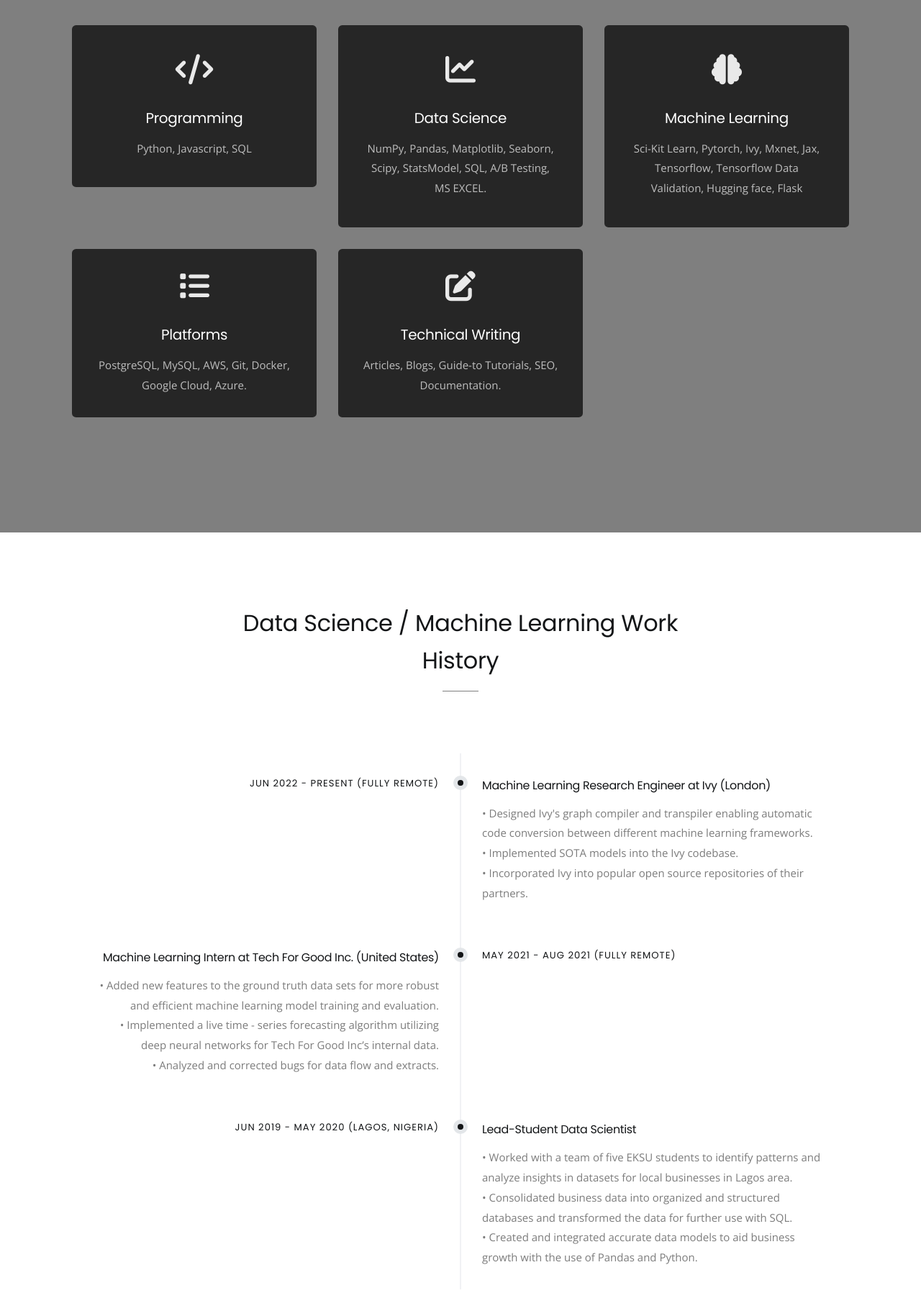
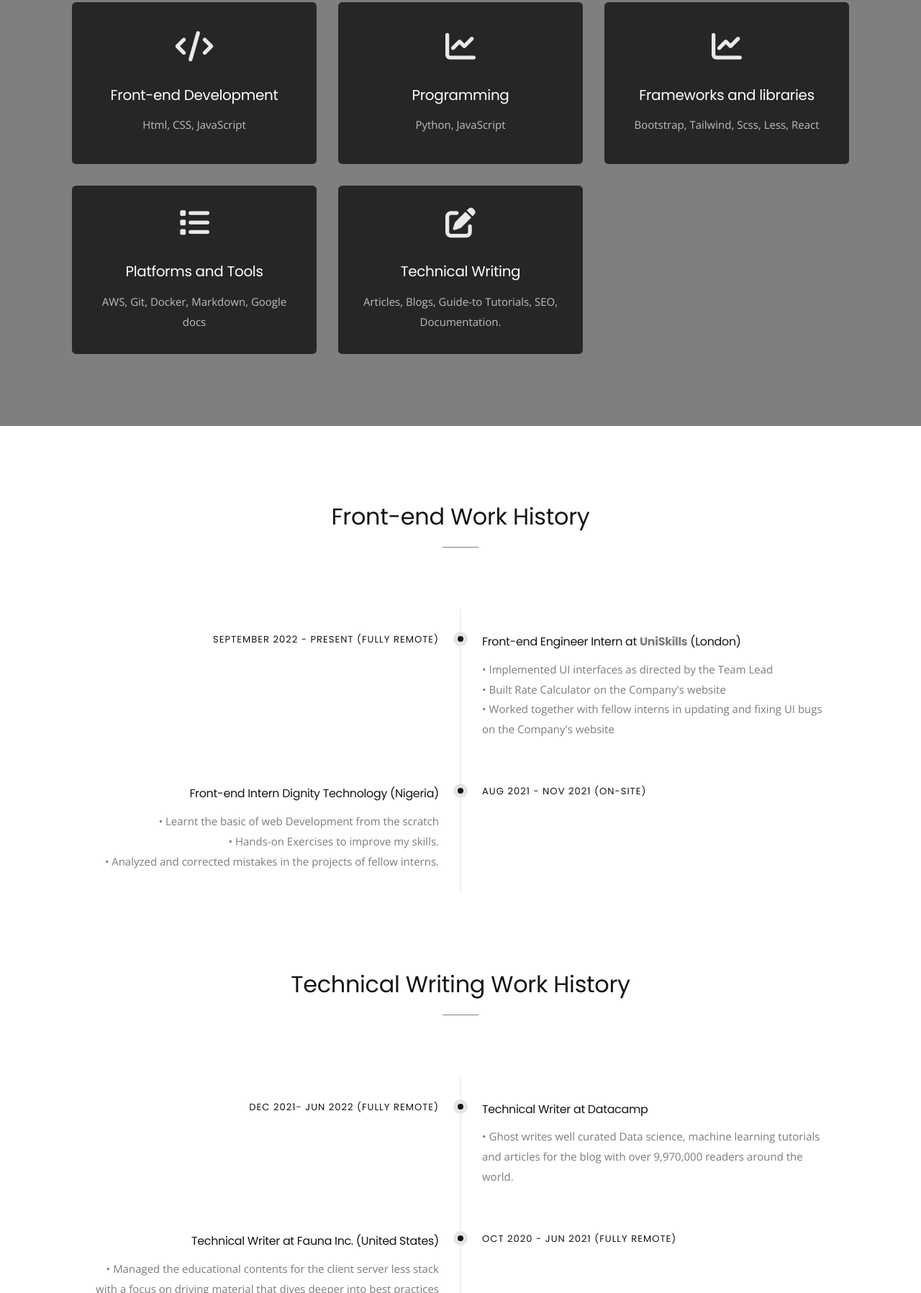
Before and after one commit to Muhtoyyib/AkandeO, a plain HTML site: page index.html in a window 1280 px wide. Shown: the part 2484-4281 px from the top of the page at 72% size. Drawn offline with nearby package versions, Linux system fonts and the light colour scheme; some packages are replaced by stand-ins of ours; a script that the page names is missing.

Commit message:
Front-end work history done

```diff
--- a/index.html
+++ b/index.html
@@ -132,22 +132,22 @@
 					<!-- Timeline box 1 -->
 					<div class="timeline">
 						<div class="timeline-date">
-							<h6 class="font-small font-weight-normal uppercase">Jan 2018 - Present</h6>
+							<h6 class="font-small font-weight-normal uppercase">Mar 2022 - Present</h6>
 						</div>
 						<div class="timeline-content">
-							<h6 class="font-weight-normal">Bachelor's degree @ Ekiti State University</h6>
-							<span class="font-italic font-weight-normal text-black-06"> • Computer Science</span>
-							<p>Relevant Coursework: Web Security, Artificial Intelligence, Software Development, Databases.</p>
+							<h6 class="font-weight-normal">Bachelor's degree @ University of Ilorin</h6>
+							<span class="font-italic font-weight-normal text-black-06"> Telecommunication Science</span>
+							<p>Relevant Coursework: Web Security, Algorithms and Programming, Computer systems, Telecommunications, Signal Processing & Coding in Telecommunications.</p>
 						</div>
 					</div>
 					<!-- Timeline box 2 -->
 					<div class="timeline">
 						<div class="timeline-date">
-							<h6 class="font-small font-weight-normal uppercase">2018 - Present</h6>
+							<h6 class="font-small font-weight-normal uppercase">2021 - Present</h6>
 						</div>
 						<div class="timeline-content">
 							<h6 class=" font-weight-normal">Self Education</h6>
-							<span class="font-italic font-weight-normal text-black-06">Domain skills: Web Development, APIs, Algorithms, Technical Writing, Machine learning, Deep learning.</span>
+							<span class="font-italic font-weight-normal text-black-06">Domain skills: Front-end Web Development,Programming,  APIs, Algorithms, Technical Writing, Cloud Computing</span>
 						</div>
 					</div>
 				</div><!-- end timeline-wrapper -->
@@ -158,7 +158,7 @@
 		<!-- end Education section -->
 
 		<!-- Skills section -->
-		<div id="skills" class="section-lg bg-image parallax" data-bg-src="assets/images/machine-learning-wiki.jpg">
+		<div id="skills" class="section-md bg-image parallax" data-bg-src="assets/images/wp2.jpeg">
 			<div class="bg-black-05">
 				<div class="container">
 					<div class="margin-bottom-70">
@@ -177,32 +177,34 @@
 							<div class="bg-black-07 border-radius padding-40 hover-shadow hover-float">
 								<i class="fa-solid fa-code text-white-09 margin-bottom-30"></i>
 								<!-- <i class="ti-camera text-white-07 "></i> -->
-								<h5 class="font-weight-normal">Programming</h5>
-								<p>Python, Javascript, SQL</p>
+								<h5 class="font-weight-normal">Front-end Development</h5>
+								<p>Html, CSS, JavaScript</p>
 							</div>
 						</div>
 						<!-- Services box 2 -->
 						<div class="col-12 col-lg-4">
 							<div class="bg-black-07 border-radius padding-40 hover-shadow hover-float">
 								<i class="fa-solid fa-chart-line text-white-09 margin-bottom-30"></i>
-								<h5 class="font-weight-normal">Data Science</h5>
-								<p>NumPy, Pandas, Matplotlib, Seaborn, Scipy, StatsModel, SQL, A/B Testing, MS EXCEL.</p>
+								<h5 class="font-weight-normal">Programming</h5>
+								<p>Python, JavaScript</p>
 							</div>
 						</div>
+
 						<!-- Services box 3 -->
 						<div class="col-12 col-lg-4">
 							<div class="bg-black-07 border-radius padding-40 hover-shadow hover-float">
-								<i class="fa-solid fa-brain text-white-09 margin-bottom-30"></i>
-								<h5 class="font-weight-normal">Machine Learning</h5>
-								<p>Sci-Kit Learn, Pytorch, Ivy, Mxnet, Jax, Tensorflow, Tensorflow Data Validation,  Hugging face, Flask</p>
+								<i class="fa-solid fa-chart-line text-white-09 margin-bottom-30"></i>
+								<h5 class="font-weight-normal">Frameworks and libraries</h5>
+								<p>Bootstrap, Tailwind, Scss, Less, React</p>
 							</div>
 						</div>
+
 						<!-- Services box 4 -->
 						<div class="col-12 col-lg-4">
 							<div class="bg-black-07 border-radius padding-30 hover-shadow hover-float">
 								<i class="fa-solid fa-list text-white-09 margin-bottom-30"></i>
-								<h5 class="font-weight-normal"> Platforms </h5>
-								<p>PostgreSQL, MySQL, AWS, Git, Docker, Google Cloud, Azure.</p>
+								<h5 class="font-weight-normal"> Platforms and Tools</h5>
+								<p> AWS, Git, Docker, Markdown, Google docs</p>
 							</div>
 						</div>
 					<!-- Services box 5 -->
@@ -226,7 +228,7 @@
 				<div class="margin-bottom-70">
 					<div class="row text-center">
 						<div class="col-12 col-md-10 offset-md-1 col-lg-8 offset-lg-2">
-							<h2 class="font-weight-normal">Data Science / Machine Learning Work History</h2>
+							<h2 class="font-weight-normal">Front-end Work History</h2>
 							<div class="divider-width-50px">
 								<hr class="bg-black-05">
 							</div>
@@ -237,44 +239,28 @@
 					<!-- Timeline box 1 -->
 					<div class="timeline">
 						<div class="timeline-date">
-							<h6 class="font-small font-weight-normal uppercase">Jun 2022 - Present (Fully Remote) </h6>
+							<h6 class="font-small font-weight-normal uppercase">September 2022 - Present (Fully Remote) </h6>
 						</div>
 						<div class="timeline-content">
-							<h6 class="font-weight-normal">Machine Learning Research Engineer at Ivy (London)</h6>
-							<p> • Designed Ivy's graph compiler and transpiler enabling automatic code conversion between different machine
-								learning frameworks. </p>
-							<p>	• Implemented SOTA models into the Ivy codebase. </p>
-							<p>	• Incorporated Ivy into popular open source repositories of their partners. </p>
+							<h6 class="font-weight-normal">Front-end Engineer Intern at <a href="https://twitter.com/Uni_Skills" target="_blank"><b>UniSkills</b></a> (London)</h6>
+							<p> • Implemented UI interfaces as directed by the Team Lead </p>
+							<p>	• Built Rate Calculator on the Company's website </p>
+							<p>	• Worked together with fellow interns in updating and fixing UI bugs on the Company's website </p>
 						</div>
 					</div>
 					<!-- Timeline box 2 -->
 					<div class="timeline">
 						<div class="timeline-date">
-							<h6 class="font-small font-weight-normal uppercase">May 2021 - Aug 2021 (Fully Remote)</h6>
+							<h6 class="font-small font-weight-normal uppercase">Aug 2021 - Nov 2021 (on-site)</h6>
 						</div>
 						<div class="timeline-content">
-							<h6 class="font-weight-normal">Machine Learning Intern at Tech For Good Inc. (United States)</h6>
-							<p> • Added new features to the ground truth data sets for more robust and efficient machine learning model
-								training and evaluation.  </p>
-							<p>	• Implemented a live time - series forecasting algorithm utilizing deep neural networks for Tech For Good Inc’s
-									internal data.</p>
-							<p>	• Analyzed and corrected bugs for data flow and extracts.</p>
+							<h6 class="font-weight-normal">Front-end Intern Dignity Technology (Nigeria)</h6>
+							<p> • Learnt the basic of web Development from the scratch </p>
+							<p>	• Hands-on Exercises to improve my skills.</p>
+							<p>	• Analyzed and corrected mistakes in the projects of fellow interns.</p>
 						</div>
 					</div>
-					<!-- Timeline box 3 -->
-					<div class="timeline">
-						<div class="timeline-date">
-							<h6 class="font-small font-weight-normal uppercase">Jun 2019 - May 2020 (Lagos, Nigeria)</h6>
-						</div>
-						<div class="timeline-content">
-							<h6 class="font-weight-normal">Lead-Student Data Scientist</h6>
-							<p> • Worked with a team of five EKSU students to identify patterns and analyze insights in datasets for local
-								businesses in Lagos area. </p>
-							<p>	• Consolidated business data into organized and structured databases and transformed the data for further use
-								with SQL.</p>
-							<p>	• Created and integrated accurate data models to aid business growth with the use of Pandas and Python.</p>
-						</div>
-					</div>
+
 				</div><!-- end timeline-wrapper -->
 			</div><!-- end container -->
 		</div>
```
Also changed, not shown: assets/css/mycss.css (line endings or trailing spaces), assets/images/machine-learning-wiki.jpg (deleted), assets/images/wp2.jpeg (added), 1 other file.
